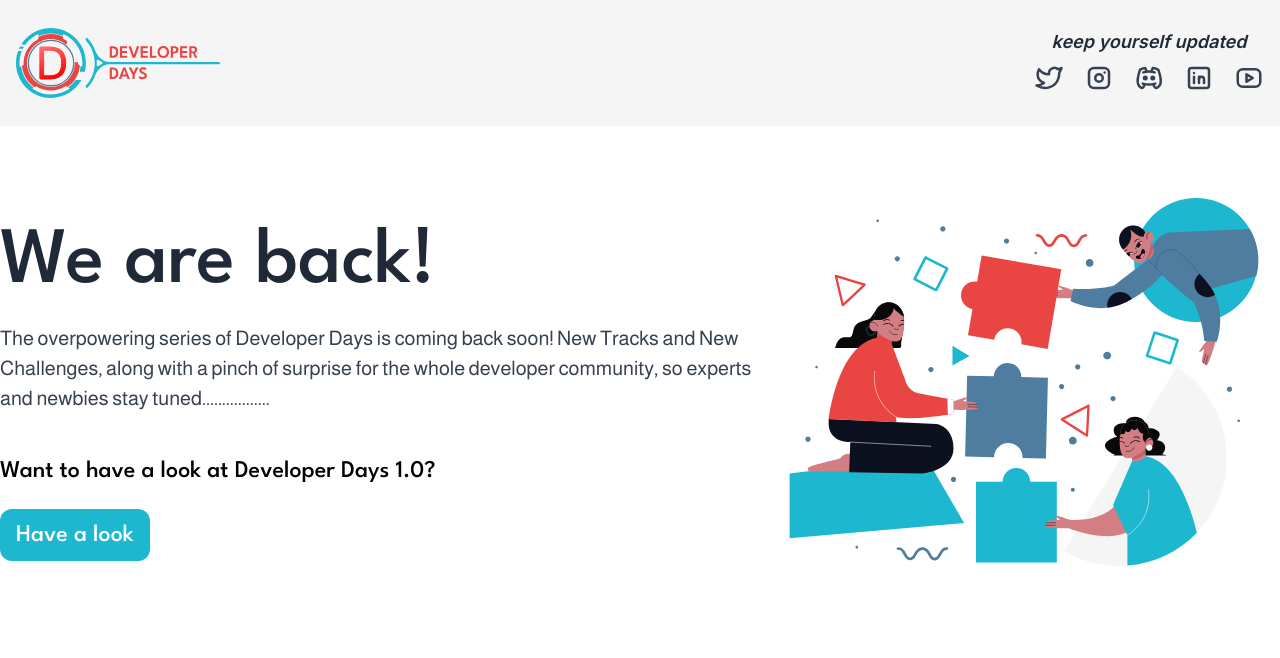
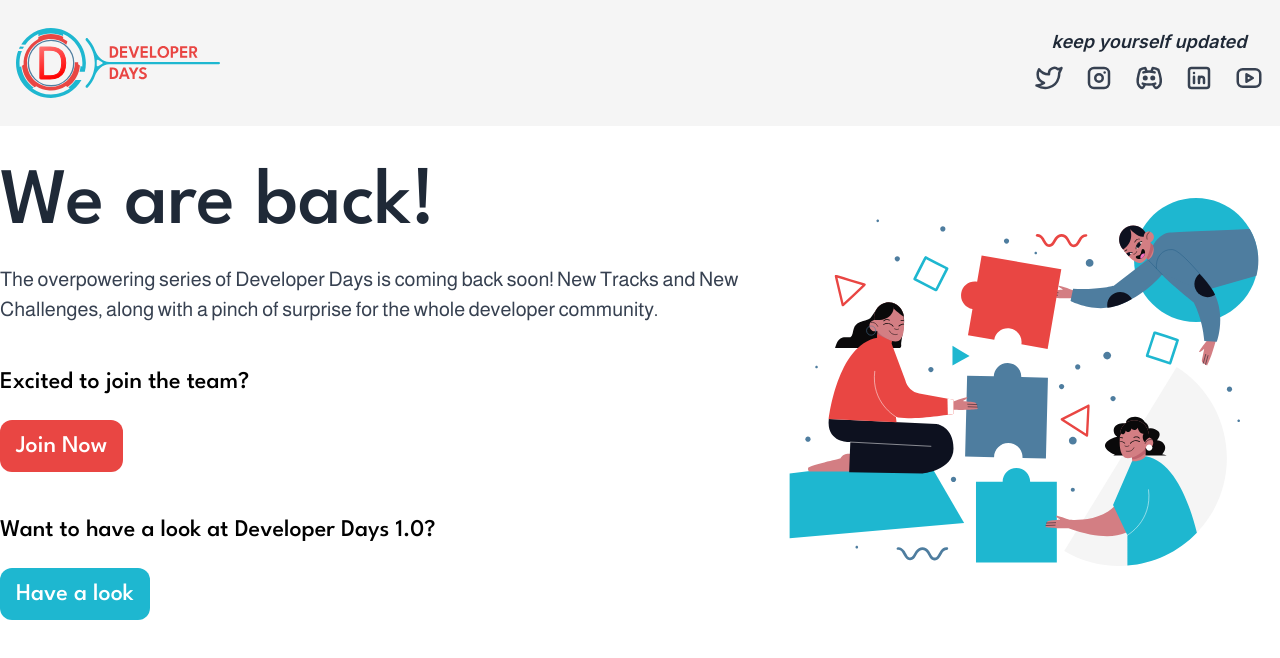
Before and after one commit to Developer-Days/devdays-web, a Next.js app: page / in a window 1280 px wide. Shown: the top 658 px of the page. Built offline with nearby package versions, Linux system fonts and the light colour scheme.

Commit message:
voleenters added

```diff
--- a/components/Main.tsx
+++ b/components/Main.tsx
@@ -5,10 +5,22 @@ const Main = () => {
     <div className="relative text-center max-w-lg mx-auto lg:max-w-none lg:text-left">
       <h1 className=" font-League-Spartan text-gray-800 text-6xl sm:text-[80px]">We are back!</h1>
       <h5 className="text-gray-700 font-almarai text-xl">
-        The overpowering series of Developer Days is coming back soon! New
-        Tracks and New Challenges, along with a pinch of surprise for the whole
-        developer community, so experts and newbies stay tuned.................
+      The overpowering series of Developer Days is coming back soon! New Tracks and New Challenges, along with a pinch of surprise for the whole developer community.
       </h5>
+      <div className="mt-10  flex flex-col item-start gap-5">
+        <h5 className="font-League-Spartan">
+        Excited to join the team?
+        </h5>
+        <a
+          target={"_blank"}
+          rel={"noreferrer"}
+          href="http://volunteers.developerdays.tech/"
+        >
+          <button className="px-4 hover:brightness-105 rounded-xl py-2 font-League-Spartan text-2xl text-white bg-[#E94643]">
+            Join Now
+          </button>
+        </a>
+      </div>
       <div className="mt-10  flex flex-col item-start gap-5">
         <h5 className="font-League-Spartan">
           Want to have a look at Developer Days 1.0?
```
